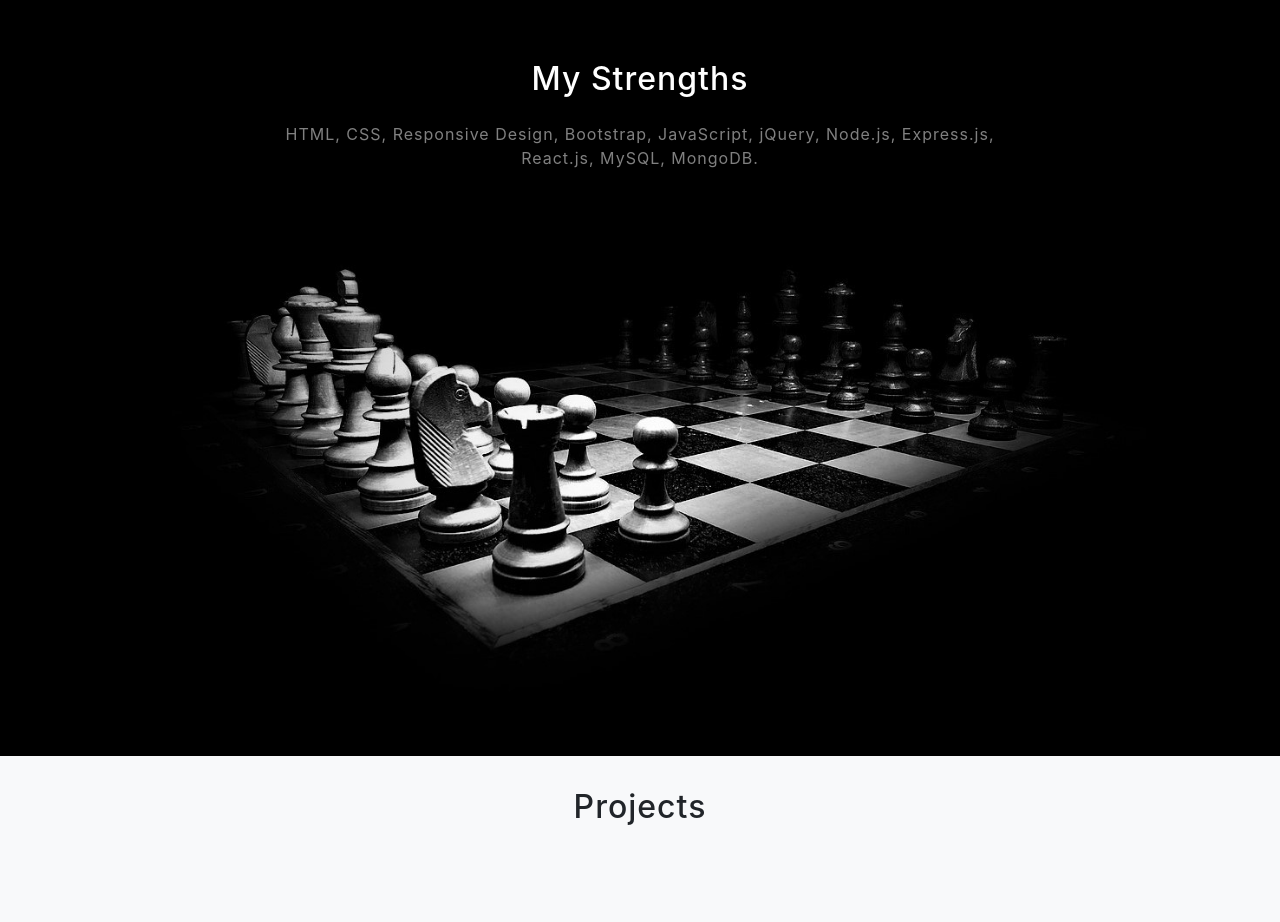
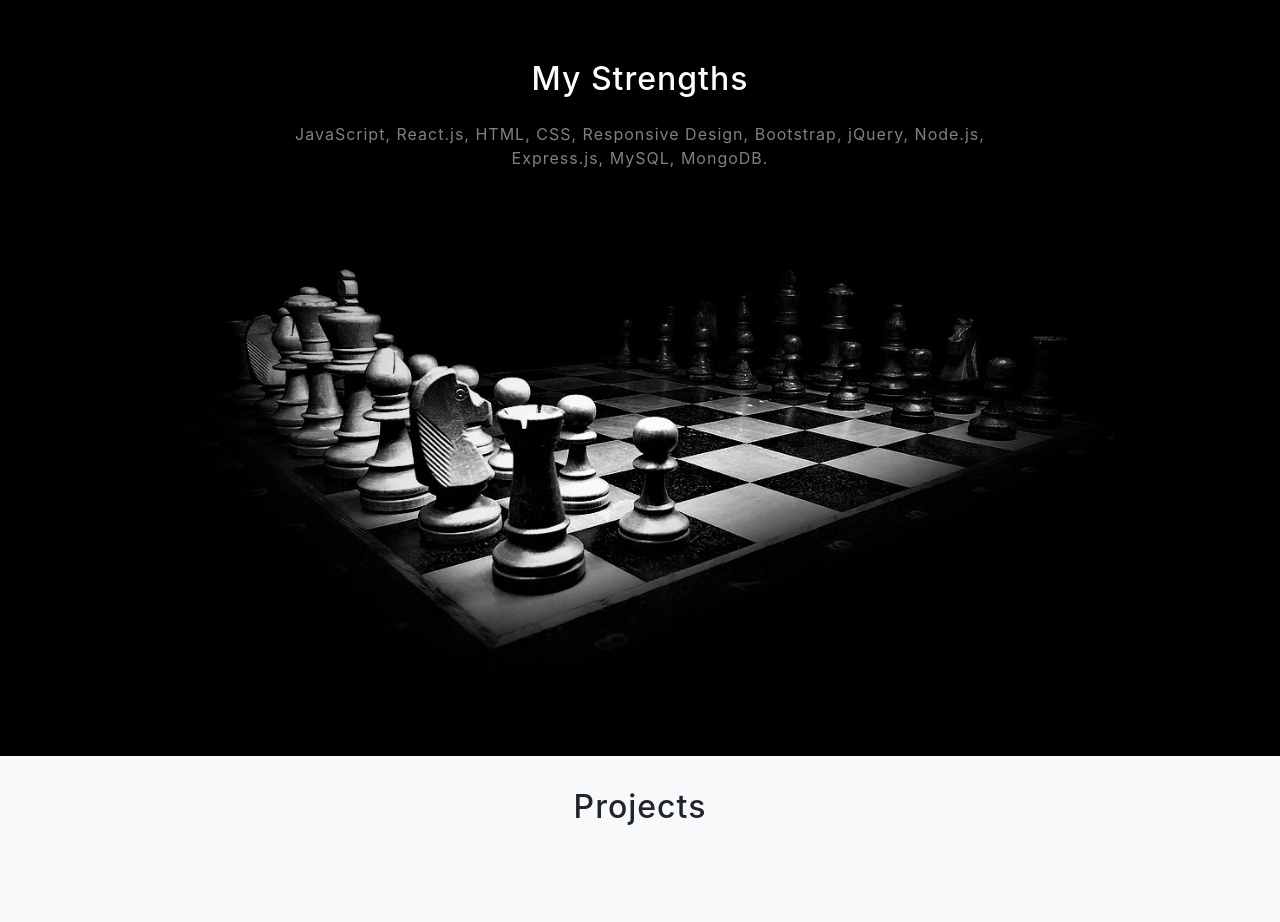
Before and after one commit to PabloJ22/Bootstrap-Portfolio2, a website with bundled scripts: page index.html in a window 1280 px wide. Shown: the part 820-1742 px from the top of the page. Built offline with nearby package versions, Linux system fonts and the light colour scheme.

Commit message:
edited order of 'strengths'

```diff
--- a/index.html
+++ b/index.html
@@ -68,8 +68,8 @@
       <div class="row">
         <div class="col-lg-8 mx-auto">
           <h2 class="text-white mb-4">My Strengths</h2>
-          <p class="text-white-50">HTML, CSS, Responsive Design, Bootstrap, JavaScript, jQuery, Node.js, Express.js,
-            React.js, MySQL, MongoDB.</p>
+          <p class="text-white-50">JavaScript, React.js, HTML, CSS, Responsive Design, Bootstrap, jQuery, Node.js,
+            Express.js, MySQL, MongoDB.</p>
         </div>
       </div>
       <img src="img/chessBoardPrint.jpg" class="img-fluid" id="chessPiece" alt="">
```
